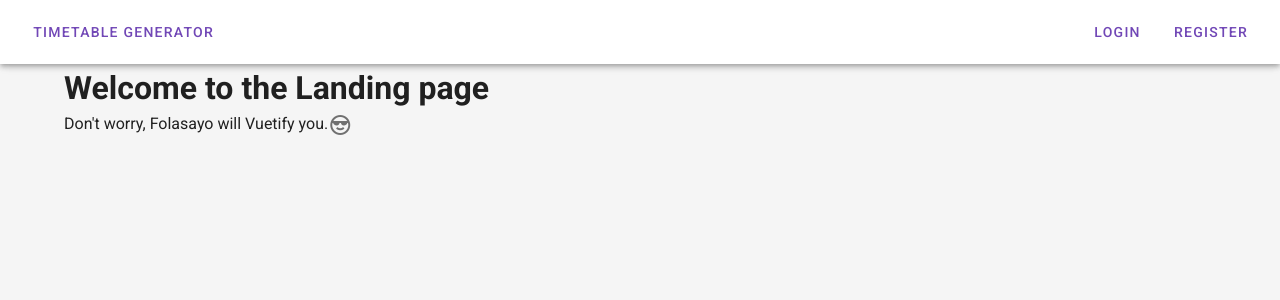
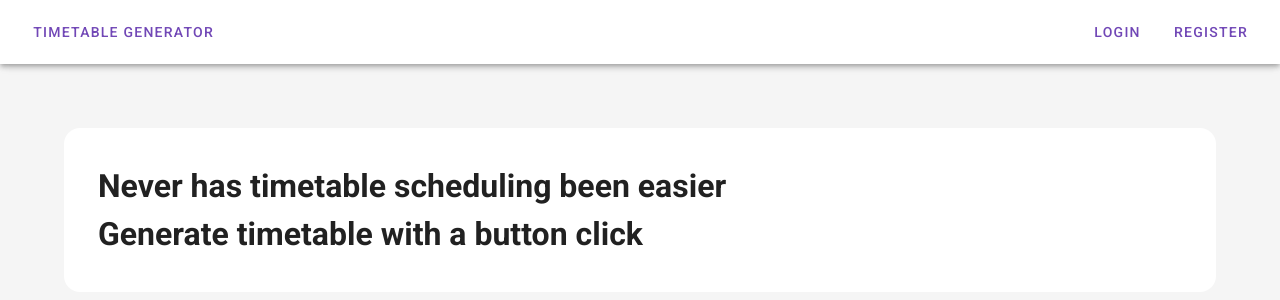
Before and after one commit to timothyokooboh/timetable-generator, a Vue app: page /#/ in a window 1280 px wide. Shown: the top 300 px of the page. Built offline with nearby package versions, Linux system fonts and the light colour scheme.

Commit message:
updated branch timothy

```diff
--- a/src/views/Home.vue
+++ b/src/views/Home.vue
@@ -1,10 +1,14 @@
 <template>
   <div class="home">
-    <h1>Welcome to the Landing page</h1>
-    <div>
-      <span>Don't worry, Folasayo will Vuetify you.</span>
-      <v-icon>mdi-emoticon-cool-outline</v-icon>
+    <div class="banner">
+      <div>
+       <h1> Never has timetable scheduling been easier </h1>
+      </div>
+      <div>
+        <h1>Generate timetable with a button click </h1>
+      </div>
     </div>
+
   </div>
 </template>
 
@@ -17,9 +21,18 @@ export default {
 }
 </script>
 
-<style>
+<style scoped>
   .home {
     width: 90%;
     margin: auto;
+    margin-top:4em;
+    padding: 2em;
+    border: 2px solid white;
+    border-radius: 1em;
+    background-color: white;
+  }
+
+  .banner {
+    /* display: flex; */
   }
 </style>
```
